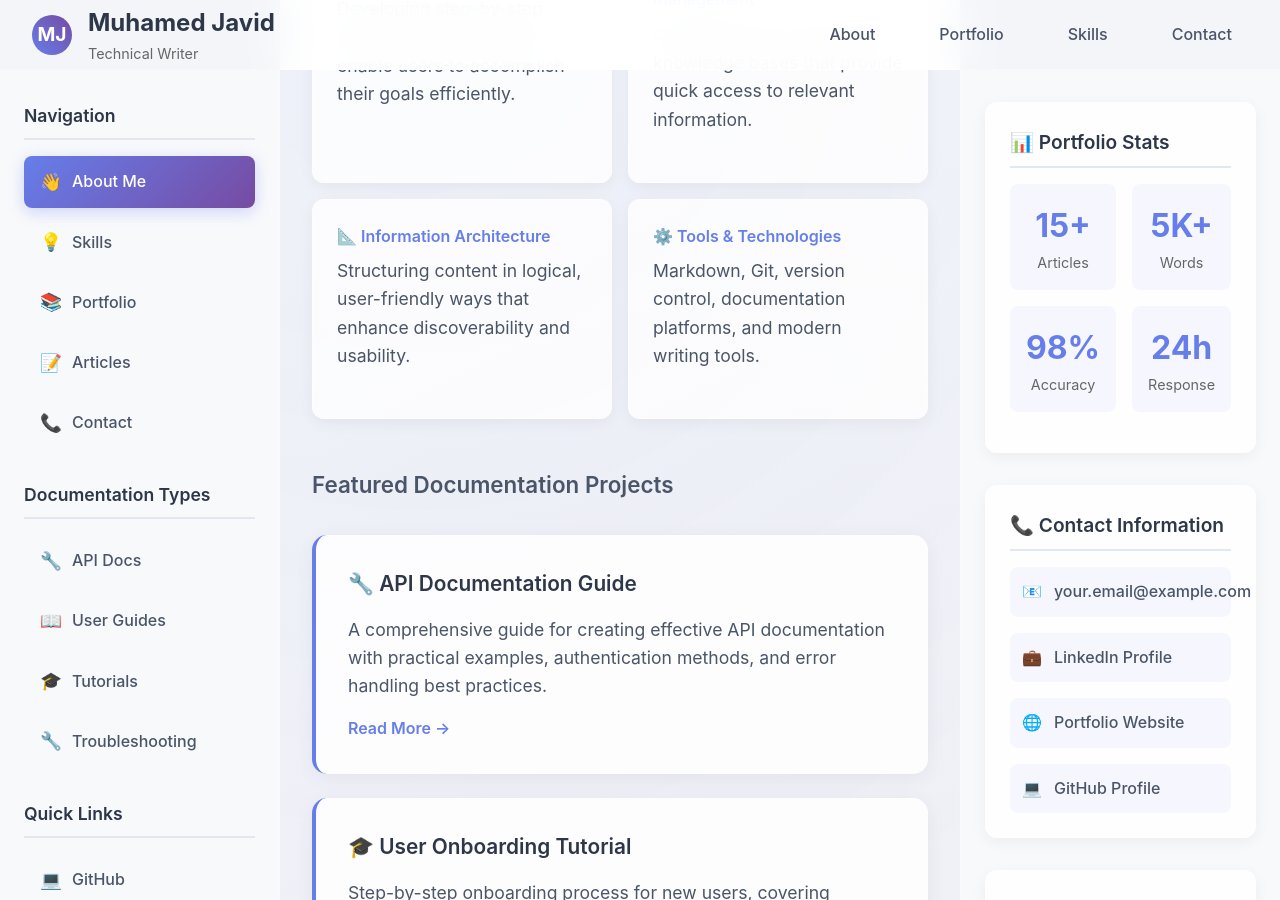
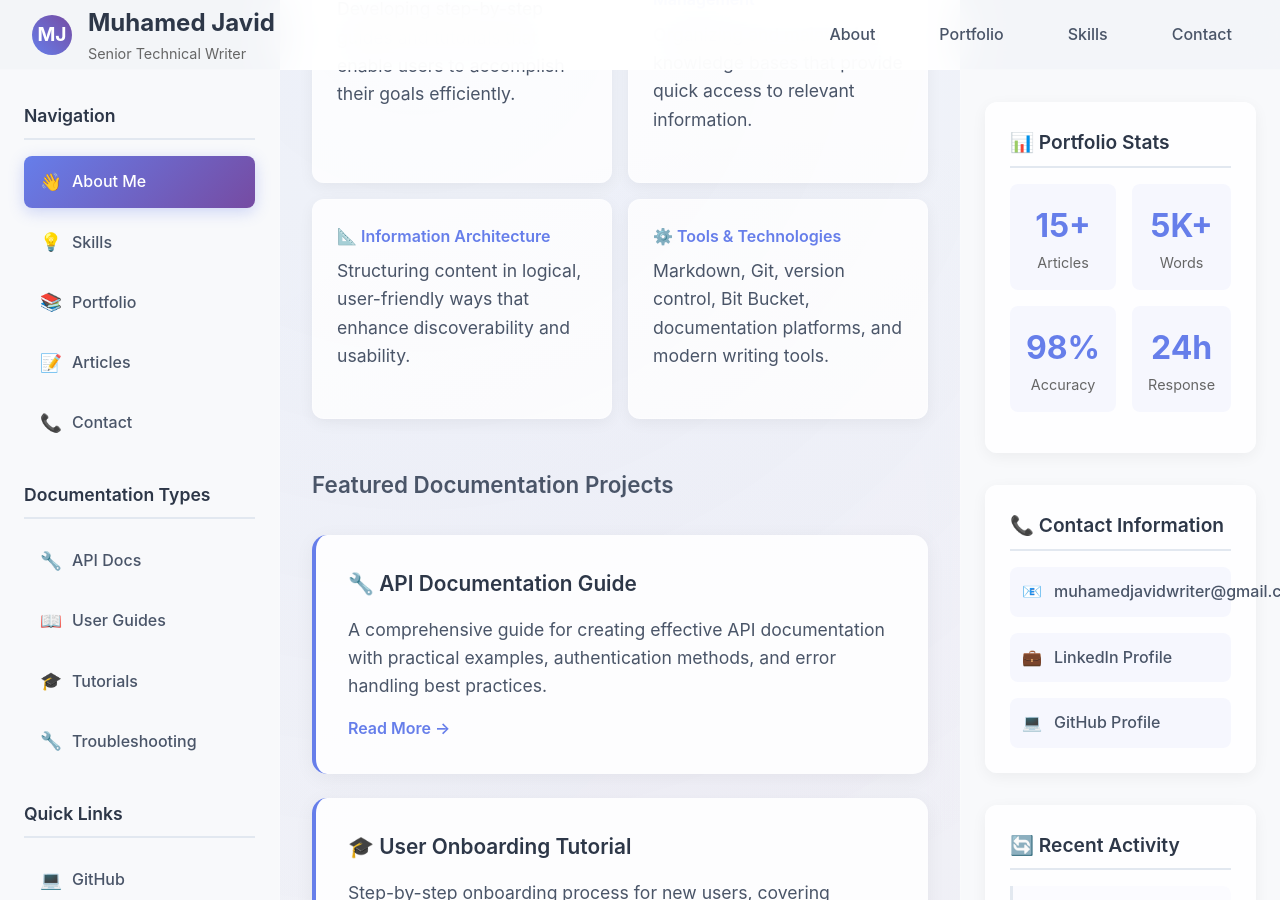
Before and after one commit to Muhamed-javid-writer/reimagined-portfolio, a Jekyll site: the page index.html, which Jekyll copies as it is, in a window 1280 px wide and 900 px high, scrolled down 923 px. Built offline with Jekyll 4.4.1, drawn with Linux system fonts in a browser that asks for light colours.

Commit message:
Update index.html

```diff
--- a/index.html
+++ b/index.html
@@ -507,7 +507,7 @@
                 <div class="avatar">MJ</div>
                 <div>
                     <h1>Muhamed Javid</h1>
-                    <div class="subtitle">Technical Writer</div>
+                    <div class="subtitle">Senior Technical Writer</div>
                 </div>
             </div>
             <nav>
@@ -584,7 +584,7 @@
                     </div>
                     <div class="skill-card">
                         <h4>⚙️ Tools & Technologies</h4>
-                        <p>Markdown, Git, version control, documentation platforms, and modern writing tools.</p>
+                        <p>Markdown, Git, version control, Bit Bucket, documentation platforms, and modern writing tools.</p>
                     </div>
                 </div>
             </div>
@@ -595,7 +595,7 @@
                     <div class="article-card">
                         <h4>🔧 API Documentation Guide</h4>
                         <p>A comprehensive guide for creating effective API documentation with practical examples, authentication methods, and error handling best practices.</p>
-                        <a href="knowledge-base/api-documentation-guide">Read More →</a>
+                        <a href="knowledge-base/api-documentation-guide.md">Read More →</a>
                     </div>
                     <div class="article-card">
                         <h4>🎓 User Onboarding Tutorial</h4>
@@ -662,15 +662,11 @@
                 <div class="contact-info">
                     <div class="contact-item">
                         <span>📧</span>
-                        <a href="mailto:your.email@example.com">your.email@example.com</a>
+                        <a href="mailto:muhamedjavidwriter@gmail.com.com">muhamedjavidwriter@gmail.com.com</a>
                     </div>
                     <div class="contact-item">
                         <span>💼</span>
-                        <a href="#" target="_blank">LinkedIn Profile</a>
-                    </div>
-                    <div class="contact-item">
-                        <span>🌐</span>
-                        <a href="#" target="_blank">Portfolio Website</a>
+                        <a href="https://linkedin.com/in/muhamed-javid " target="_blank">LinkedIn Profile</a>
                     </div>
                     <div class="contact-item">
                         <span>💻</span>
```
